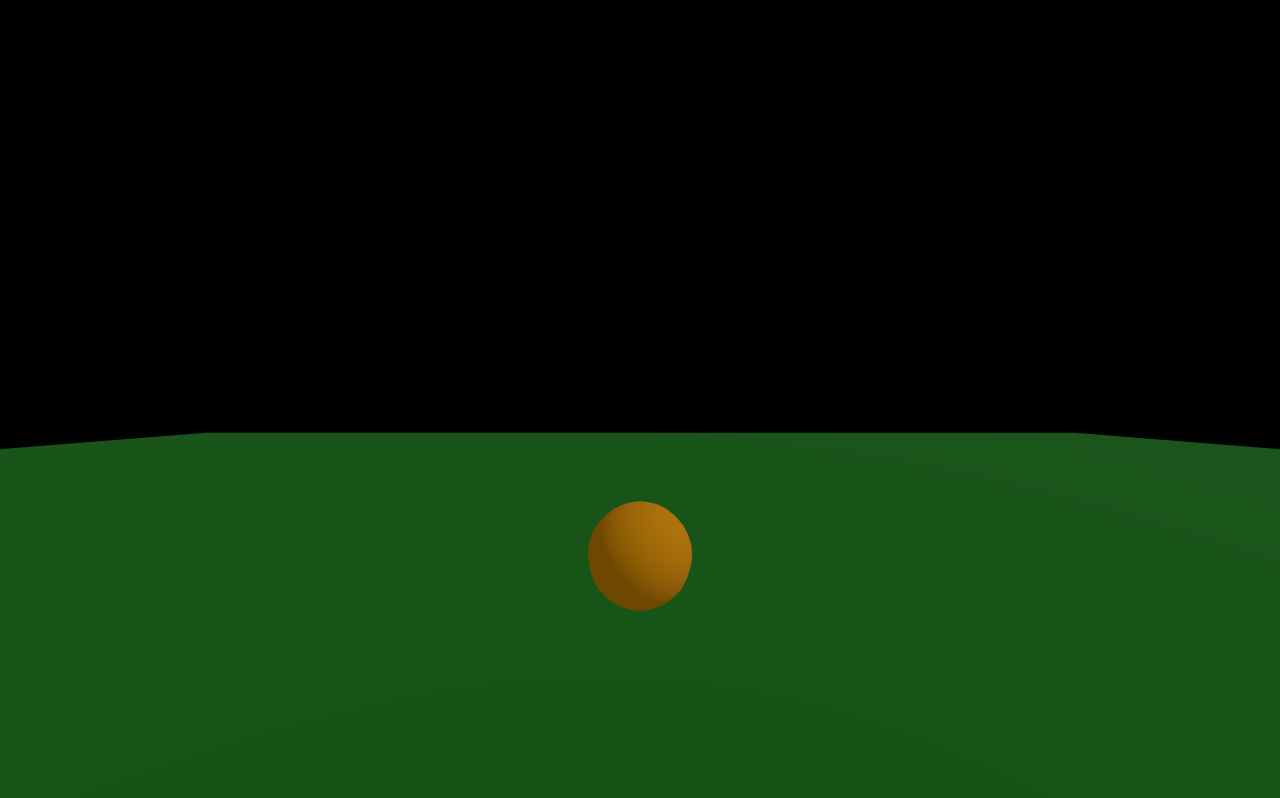
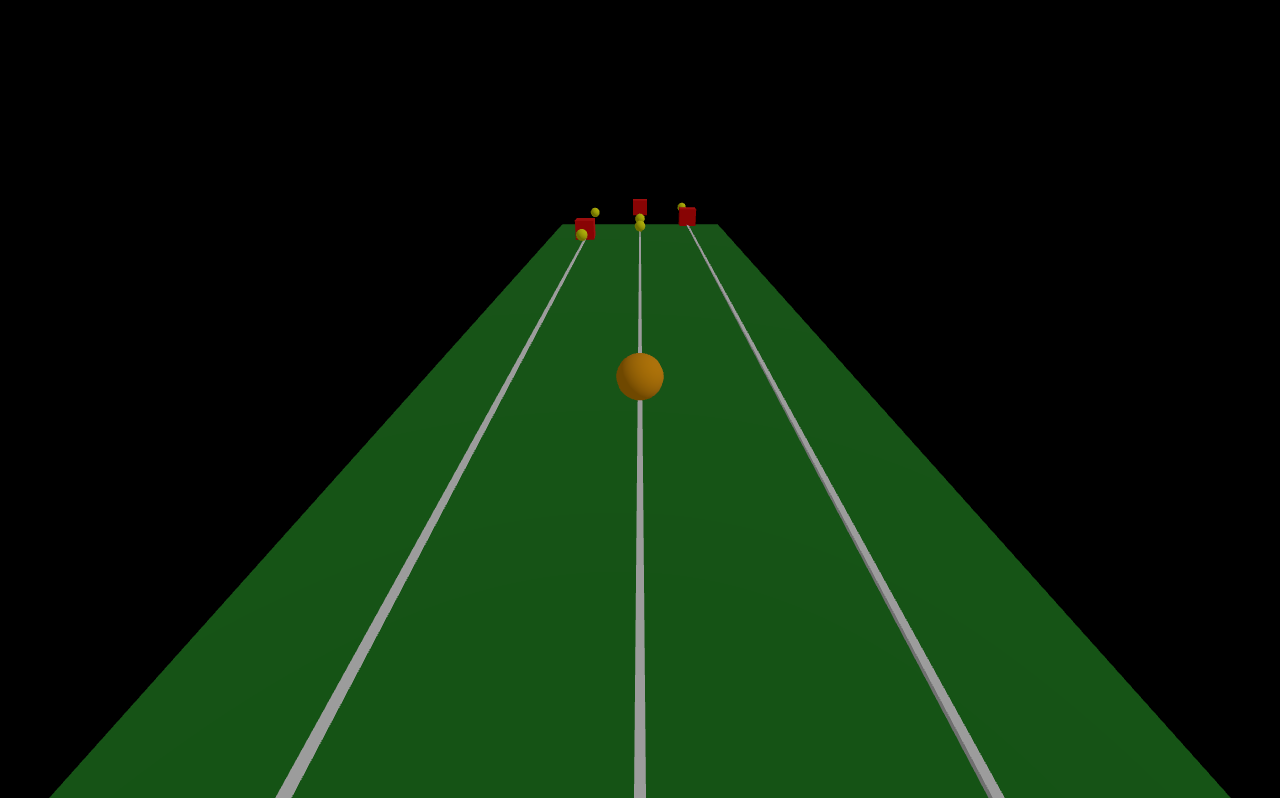
Before and after one commit to racheymonkey/MONKEYRUN, a website built with Vite: page index.html in a window 1280 px wide. Shown: the part 71-869 px from the top of the page. Built offline with nearby package versions, Linux system fonts and the light colour scheme; animation ran at ten frames a second.

Commit message:
Monkey Run demo: - Added player movement (A/D, Arrow keys) & jumping (W/Up Arrow). - Implemented continuous banana spawning & scoring. - Added obstacles with collision detection & jump avoidance. - Created on-screen score tracker & Game Over screen with restart.

```diff
--- a/index.html
+++ b/index.html
@@ -1,12 +1,17 @@
 <!DOCTYPE html>
 <html lang="en">
-  <head>
+<head>
     <meta charset="UTF-8" />
     <title>Monkey Run - Basic Demo</title>
     <link rel="stylesheet" href="/styles/style.css" />
-  </head>
-  <body>
+</head>
+<body>
     <h1>Monkey Run (Demo)</h1>
+    <div id="score">Bananas: 0</div>
+    <div id="game-over" class="hidden">
+        <h2>Game Over!</h2>
+        <button id="restart-button">Restart</button>
+    </div>
     <script type="module" src="/src/main.js"></script>
-  </body>
+</body>
 </html>
--- a/package.json
+++ b/package.json
@@ -12,11 +12,9 @@
   "keywords": [],
   "author": "",
   "license": "ISC",
-
   "dependencies": {
     "three": "^0.152.2"
   },
-
   "devDependencies": {
     "vite": "^4.0.0"
   }
--- /dev/null
+++ b/src/banana.js
@@ -0,0 +1,43 @@
+import * as THREE from 'three';
+
+export class BananaManager {
+    constructor(scene) {
+        this.scene = scene;
+        this.lanePositions = [-3, 0, 3];
+        this.bananas = [];
+
+        // Start generating bananas
+        setInterval(() => this.spawnBanana(), 1500);
+    }
+
+    spawnBanana() {
+        const lane = this.lanePositions[Math.floor(Math.random() * 3)];
+        const y = 0.5;
+        const z = -30;
+
+        const geometry = new THREE.SphereGeometry(0.3, 8, 8);
+        const material = new THREE.MeshStandardMaterial({ color: 0xffff00 });
+        const banana = new THREE.Mesh(geometry, material);
+        banana.position.set(lane, y, z);
+
+        this.scene.add(banana);
+        this.bananas.push(banana);
+    }
+
+    update(monkey, score) {
+        this.bananas.forEach((banana, index) => {
+            banana.position.z += 0.2;
+
+            // Check collision
+            const distance = banana.position.distanceTo(monkey.mesh.position);
+            if (distance < 0.6) {
+                this.scene.remove(banana);
+                this.bananas.splice(index, 1);
+                score.value++;
+                document.getElementById("score").innerText = `Bananas: ${score.value}`;
+            }
+        });
+
+        this.bananas = this.bananas.filter(banana => banana.position.z < 10);
+    }
+}
--- a/src/environment.js
+++ b/src/environment.js
@@ -4,11 +4,21 @@ export function createEnvironment() {
     const group = new THREE.Group();
 
     // Ground plane
-  const planeGeometry = new THREE.PlaneGeometry(50, 50);
+    const planeGeometry = new THREE.PlaneGeometry(10, 50);
     const planeMaterial = new THREE.MeshStandardMaterial({ color: 0x228b22 });
     const plane = new THREE.Mesh(planeGeometry, planeMaterial);
-  plane.rotation.x = -Math.PI / 2; //horizontal
+    plane.rotation.x = -Math.PI / 2;
     group.add(plane);
+
+    // Lane markers
+    const lanePositions = [-3, 0, 3];
+    lanePositions.forEach((xPos) => {
+        const laneGeometry = new THREE.BoxGeometry(0.1, 0.1, 50);
+        const laneMaterial = new THREE.MeshStandardMaterial({ color: 0xffffff });
+        const lane = new THREE.Mesh(laneGeometry, laneMaterial);
+        lane.position.set(xPos, 0.01, 0);
+        group.add(lane);
+    });
 
     return group;
 }
--- a/src/main.js
+++ b/src/main.js
@@ -1,64 +1,56 @@
 import * as THREE from 'three';
 import { createEnvironment } from './environment.js';
-import { createMonkey } from './monkey.js';
+import { Monkey } from './monkey.js';
+import { BananaManager } from './banana.js';
+import { ObstacleManager } from './obstacles.js';
 
-let scene, camera, renderer, monkey;
+let scene, camera, renderer, monkey, bananas, obstacles, score, gameRunning;
 
 function init() {
-  // Create scene
     scene = new THREE.Scene();
+    camera = new THREE.PerspectiveCamera(75, window.innerWidth / window.innerHeight, 0.1, 1000);
+    camera.position.set(0, 5, 10);
+    camera.lookAt(0, 0, 0);
 
-  // Create camera
-  camera = new THREE.PerspectiveCamera(
-    75,
-    window.innerWidth / window.innerHeight,
-    0.1,
-    1000
-  );
-  camera.position.set(0, 2, 5);
-
-  // Create renderer
     renderer = new THREE.WebGLRenderer({ antialias: true });
     renderer.setSize(window.innerWidth, window.innerHeight);
     document.body.appendChild(renderer.domElement);
 
-  // Basic lighting
     const ambientLight = new THREE.AmbientLight(0xffffff, 0.5);
     scene.add(ambientLight);
-
     const directionalLight = new THREE.DirectionalLight(0xffffff, 0.8);
     directionalLight.position.set(10, 10, 5);
     scene.add(directionalLight);
 
-  // Environment
     const environment = createEnvironment();
     scene.add(environment);
 
-  // Monkey placeholder mesh
-  monkey = createMonkey();
-  scene.add(monkey);
+    monkey = new Monkey();
+    scene.add(monkey.mesh);
 
-  // Handle window resizing
-  window.addEventListener('resize', onWindowResize);
+    bananas = new BananaManager(scene);
+    obstacles = new ObstacleManager(scene);
 
-  // Start animation loop
+    score = { value: 0 };
+    gameRunning = true;
+
+    document.getElementById("restart-button").addEventListener("click", () => location.reload());
+
     animate();
 }
 
 function animate() {
+    if (!gameRunning) return;
     requestAnimationFrame(animate);
-
-  // Simple rotation to see something move
-  monkey.rotation.y += 0.01;
-
+    monkey.update();
+    bananas.update(monkey, score);
+    obstacles.update(monkey, scene, stopGame);
     renderer.render(scene, camera);
 }
 
-function onWindowResize() {
-  camera.aspect = window.innerWidth / window.innerHeight;
-  camera.updateProjectionMatrix();
-  renderer.setSize(window.innerWidth, window.innerHeight);
+function stopGame() {
+    gameRunning = false;
+    document.getElementById("game-over").style.display = "block";
 }
 
-// Initialize scene once the DOM is ready
 window.addEventListener('DOMContentLoaded', init);
--- a/src/monkey.js
+++ b/src/monkey.js
@@ -1,13 +1,50 @@
 import * as THREE from 'three';
 
-export function createMonkey() {
+export class Monkey {
+    constructor() {
+        this.laneIndex = 1;
+        this.lanePositions = [-3, 0, 3];
+        this.isMoving = false;
+        this.isJumping = false;
+        this.jumpVelocity = 0;
+        this.gravity = -0.008;
 
-  const geometry = new THREE.SphereGeometry(0.5, 16, 16);
-  const material = new THREE.MeshStandardMaterial({ color: 0xffaa00 });
-  const monkeyMesh = new THREE.Mesh(geometry, material);
+        // Create monkey mesh
+        const geometry = new THREE.SphereGeometry(0.5, 16, 16);
+        const material = new THREE.MeshStandardMaterial({ color: 0xffaa00 });
+        this.mesh = new THREE.Mesh(geometry, material);
+        this.mesh.position.set(0, 0.5, 0);
 
-  //keeps monkey above ground
-  monkeyMesh.position.set(0, 0.5, 0);
+        // Listen for key presses
+        document.addEventListener("keydown", (e) => this.handleInput(e));
+    }
 
-  return monkeyMesh;
+    handleInput(event) {
+        if (event.key === "a" || event.key === "ArrowLeft") {
+            if (this.laneIndex > 0) this.laneIndex--;
+        } else if (event.key === "d" || event.key === "ArrowRight") {
+            if (this.laneIndex < 2) this.laneIndex++;
+        } else if ((event.key === "w" || event.key === "ArrowUp") && !this.isJumping) {
+            this.isJumping = true;
+            this.jumpVelocity = 0.2;
+        }
+
+        this.isMoving = true;
+        setTimeout(() => (this.isMoving = false), 200);
+    }
+
+    update() {
+        this.mesh.position.x = this.lanePositions[this.laneIndex];
+
+        // Handle jumping physics
+        if (this.isJumping) {
+            this.mesh.position.y += this.jumpVelocity;
+            this.jumpVelocity += this.gravity;
+
+            if (this.mesh.position.y <= 0.5) {
+                this.mesh.position.y = 0.5;
+                this.isJumping = false;
+            }
+        }
+    }
 }
--- /dev/null
+++ b/src/obstacles.js
@@ -0,0 +1,38 @@
+import * as THREE from 'three';
+
+export class ObstacleManager {
+    constructor(scene) {
+        this.scene = scene;
+        this.lanePositions = [-3, 0, 3];
+        this.obstacles = [];
+
+        setInterval(() => this.spawnObstacle(), 2500);
+    }
+
+    spawnObstacle() {
+        const lane = this.lanePositions[Math.floor(Math.random() * 3)];
+        const y = 0.5;
+        const z = -30;
+
+        const geometry = new THREE.BoxGeometry(1, 1, 1);
+        const material = new THREE.MeshStandardMaterial({ color: 0xff0000 });
+        const obstacle = new THREE.Mesh(geometry, material);
+        obstacle.position.set(lane, y, z);
+
+        this.scene.add(obstacle);
+        this.obstacles.push(obstacle);
+    }
+
+    update(monkey, scene, stopGame) {
+        this.obstacles.forEach((obstacle, index) => {
+            obstacle.position.z += 0.2;
+
+            const distance = obstacle.position.distanceTo(monkey.mesh.position);
+            if (distance < 0.8 && monkey.mesh.position.y <= 1) {
+                stopGame();
+            }
+        });
+
+        this.obstacles = this.obstacles.filter(obstacle => obstacle.position.z < 10);
+    }
+}
--- a/styles/style.css
+++ b/styles/style.css
@@ -3,9 +3,52 @@ body {
   padding: 0;
   font-family: sans-serif;
   background: #f0f0f0;
+  text-align: center;
 }
 
 h1 {
-    text-align: center;
   margin: 1rem 0;
 }
+
+/* Score Display */
+#score {
+  position: absolute;
+  top: 20px;
+  left: 20px;
+  font-size: 24px;
+  background: rgba(0, 0, 0, 0.7);
+  color: white;
+  padding: 10px 20px;
+  border-radius: 5px;
+}
+
+/* Game Over Screen */
+#game-over {
+  position: absolute;
+  top: 50%;
+  left: 50%;
+  transform: translate(-50%, -50%);
+  background: rgba(0, 0, 0, 0.8);
+  color: white;
+  padding: 30px;
+  border-radius: 10px;
+  display: none;
+}
+
+#game-over h2 {
+  margin-bottom: 20px;
+}
+
+#restart-button {
+  font-size: 18px;
+  padding: 10px 20px;
+  background: #ff4444;
+  color: white;
+  border: none;
+  cursor: pointer;
+  border-radius: 5px;
+}
+
+#restart-button:hover {
+  background: #cc0000;
+}
```
Also changed, not shown: 1 other file. Lines whose indentation alone changed are shown as unchanged.
